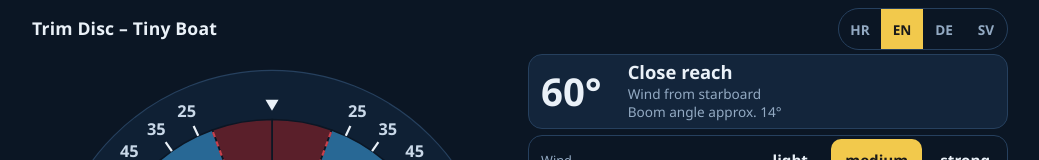
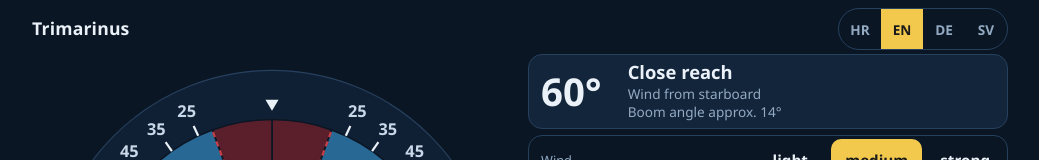
Before and after one commit to trimarinus/trimdisk, a plain HTML site: page index.html in a window 1280 px wide. Shown: the top 160 px of the page, without its empty margins (120-1159 px from the left). Drawn offline with Linux system fonts and the light colour scheme.

Commit message:
Change title to 'Trimarinus' in multiple languages

```diff
--- a/index.html
+++ b/index.html
@@ -2,7 +2,7 @@
 <html lang="de">
 <head>
 <meta charset="utf-8">
-<title>Trimmscheibe – Winziges Boot</title>
+<title>Trimarinus</title>
 <meta name="viewport" content="width=device-width, initial-scale=1, viewport-fit=cover">
 <meta name="apple-mobile-web-app-capable" content="yes">
 <meta name="mobile-web-app-capable" content="yes">
@@ -133,7 +133,7 @@ var BOOM=[[20,2],[25,3],[35,5],[45,7],[60,14],[75,24],[90,34],[105,44],[120,54],
 
 var T={
 de:{
- title:"Trimmscheibe – Winziges Boot", hint:"Scheibe antippen oder ziehen",
+ title:"Trimarinus", hint:"Scheibe antippen oder ziehen",
  off:"✓ Offline verfügbar", wind:"Wind von", stbd:"Steuerbord", port:"Backbord", boom:"Baumwinkel ca.", none:"Segel killen",
  foot:"Richtwerte – an Boot und Segel anpassen. Wahrer Windwinkel (TWA).",
  cu:"Cunningham", vg:"Baumniederholer (Vang)", bs:"Achterstag", lt:"Vorliekspannung", ul:"Unterliekspannung", lv:["lose","leicht","mittel","fest","sehr fest"], tv:"Traveller (Groß)", tw:["Luv","Mitte","Lee"], tn:"Schot regelt", kv:"Traveller (Vorsegel)", kw:["vorn","Mitte","achtern"], kb:"ausgebaumt", wl:"Wind", wv:["leicht","mittel","stark"],
@@ -146,7 +146,7 @@ de:{
  t_z5:"Großbaum weit offen, Gennaker möglich. Auf Patenthalse achten.",
  t_z6:"Schmetterling (Groß und Fock auf gegenüberliegenden Seiten) oder Gennaker. Bullenstander setzen."},
 hr:{
- title:"Trim-disk – Malešan brod", hint:"Dodirni ili povuci disk",
+ title:"Trimarinus", hint:"Dodirni ili povuci disk",
  off:"✓ Radi bez interneta", wind:"Vjetar s", stbd:"desnog boka", port:"lijevog boka", boom:"Kut boma oko", none:"jedra lepršaju",
  foot:"Orijentacijske vrijednosti – prilagodi brodu i jedrima. Pravi kut vjetra (TWA).",
  cu:"Cunningham", vg:"Vang", bs:"Krmeni štraj", lt:"Zategnutost prednjeg poruba", ul:"Zategnutost donjeg poruba", lv:["opušteno","lagano","srednje","čvrsto","vrlo čvrsto"], tv:"Traveler (glavno jedro)", tw:["prema vjetru","sredina","prema zavjetrini"], tn:"škota regulira", kv:"Klizač (flok)", kw:["naprijed","sredina","prema krmi"], kb:"na tangunu", wl:"Vjetar", wv:["slab","umjeren","jak"],
@@ -159,7 +159,7 @@ hr:{
  t_z5:"Glavno jedro daleko otvoreno, moguć gennaker. Pazi na nehotični okret krmom.",
  t_z6:"Leptir (glavno jedro i flok na suprotnim stranama) ili gennaker. Postavi preventer."},
 en:{
- title:"Trim Disc – Tiny Boat", hint:"Tap or drag the disc",
+ title:"Trimarinus", hint:"Tap or drag the disc",
  off:"✓ Works offline", wind:"Wind from", stbd:"starboard", port:"port", boom:"Boom angle approx.", none:"sails luffing",
  foot:"Guide values – adjust to your boat and sails. True wind angle (TWA).",
  cu:"Cunningham", vg:"Vang (boom vang)", bs:"Backstay", lt:"Luff tension", ul:"Foot tension (outhaul)", lv:["loose","light","medium","firm","very firm"], tv:"Traveller (main)", kv:"Traveller (headsail)", kw:["forward","centre","aft"], kb:"poled out", tw:["windward","centre","leeward"], tn:"sheet controls", wl:"Wind", wv:["light","medium","strong"],
@@ -172,7 +172,7 @@ en:{
  t_z5:"Main well out, gennaker possible. Watch out for an accidental gybe.",
  t_z6:"Goose-wing (main and headsail on opposite sides) or gennaker. Rig a preventer."},
 sv:{
- title:"Trimskiva – Pyttelilla båten", hint:"Tryck eller dra på skivan",
+ title:"Trimarinus", hint:"Tryck eller dra på skivan",
  off:"✓ Fungerar offline", wind:"Vind från", stbd:"styrbord", port:"babord", boom:"Bomvinkel ca", none:"seglet fladdrar",
  foot:"Riktvärden – anpassa efter båt och segel. Verklig vindvinkel (TWA).",
  cu:"Cunningham", vg:"Bomnedhalare (Vang)", bs:"Akterstag", lt:"Framlikspänning", ul:"Underlikspänning", lv:["löst","lätt","medel","hårt","mycket hårt"], tv:"Travare (storsegel)", tw:["Lovart","Mitten","Lä"], tn:"skotet styr", kv:"Skotvagn (försegel)", kw:["fram","mitten","akter"], kb:"utbommad", wl:"Vind", wv:["svag","måttlig","kraftig"],
```
